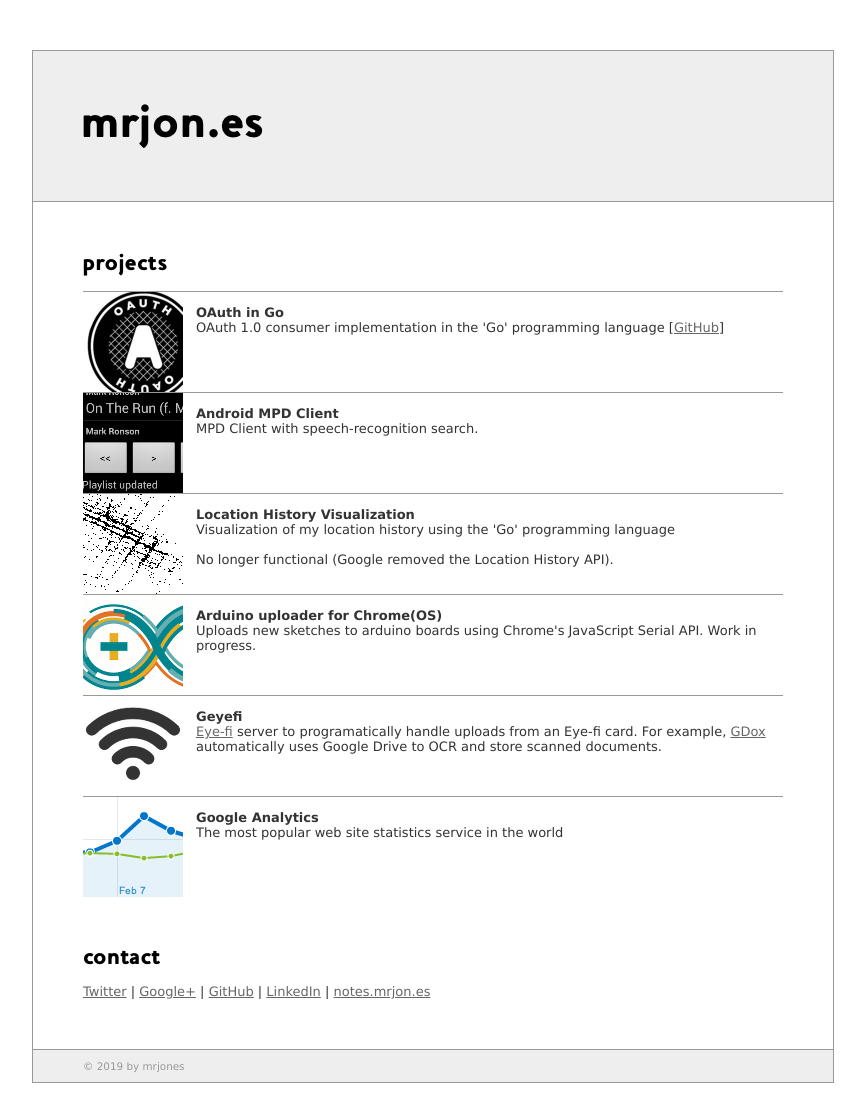
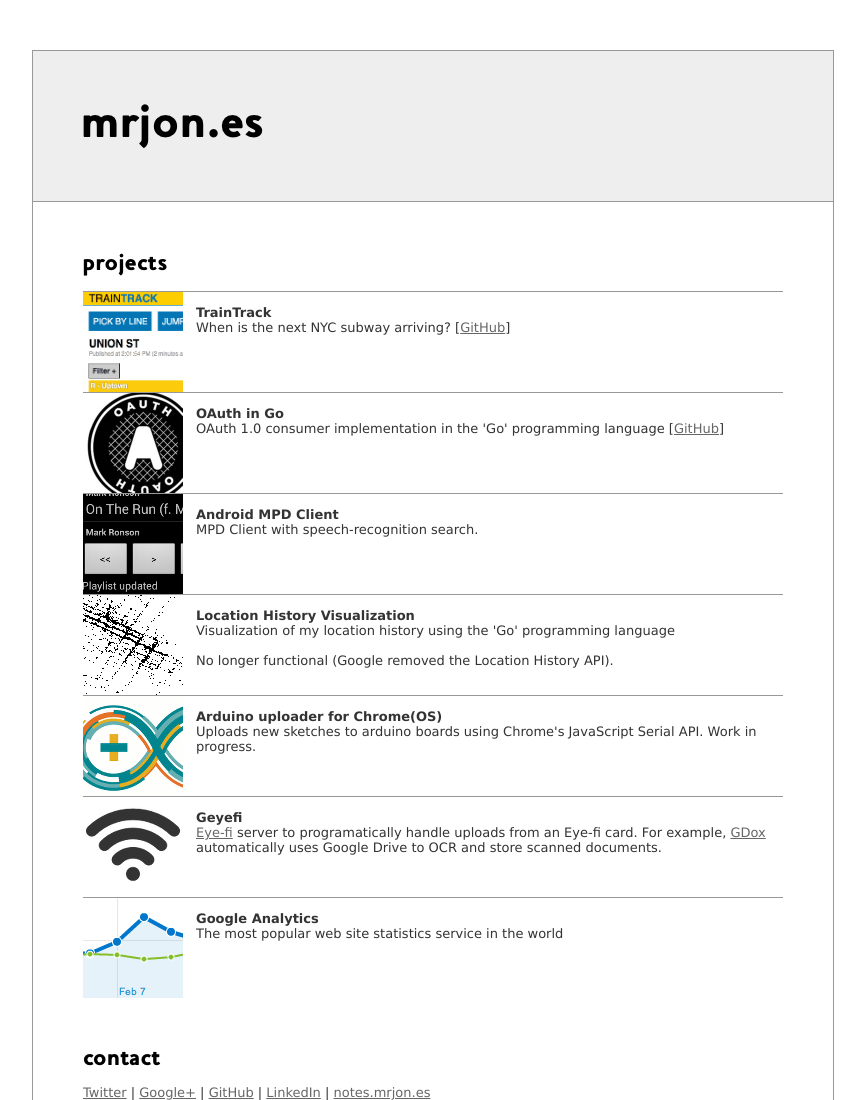
Before and after one commit to mrjones/homepage, a plain HTML site: page site/index.html in a window 1280 px wide. Shown: the top 1100 px of the page, without its empty margins (207-1072 px from the left). Drawn offline with Linux system fonts and the light colour scheme.

Commit message:
Add TrainTrack

```diff
--- a/site/index.html
+++ b/site/index.html
@@ -20,6 +20,24 @@
         <div class="items">
 
           <div class="item first">
+            <div class="icon">
+              <a href="http://traintrack.nyc"><img src="/img/tt-screenshot-big.png" title="TrainTrack screenshot" alt="TrainTrack screenshot" width=100 height=100/></a>
+            </div>
+            <div class="text-wrapper">
+              <div class="text">
+                <div class="title">
+                  <a href="http://traintrack.nyc">
+                    TrainTrack
+                  </a>
+                </div>
+                <div class="description">
+                  When is the next NYC subway arriving? [<a href="http://github.com/mrjones/traintrack">GitHub</a>]
+                </div>
+              </div>
+            </div>
+          </div>
+
+          <div class="item">
             <div class="icon">
               <a href="/oauth-go/"><img src="/img/oauth-icon.png" title="OAuth Logo" alt="OAuth Logo"/></a>
             </div>
```
Also changed, not shown: site/img/tt-screenshot-big.png (added).
